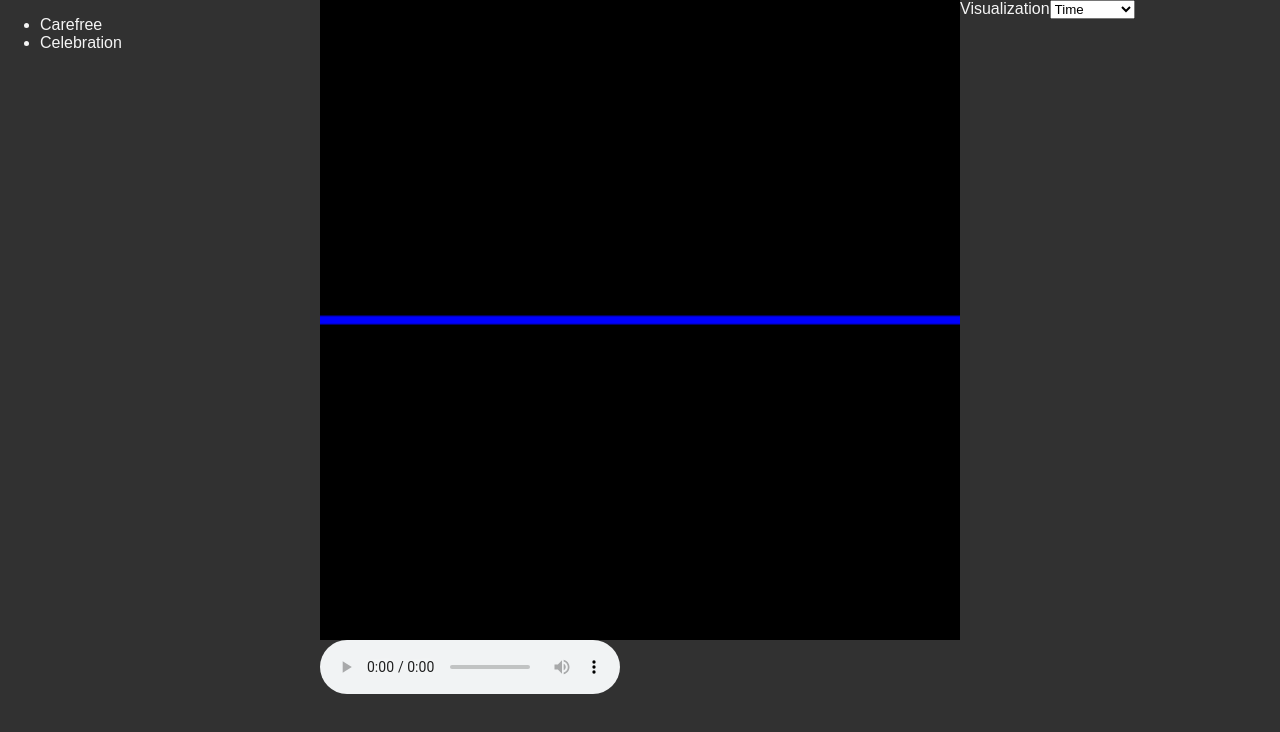
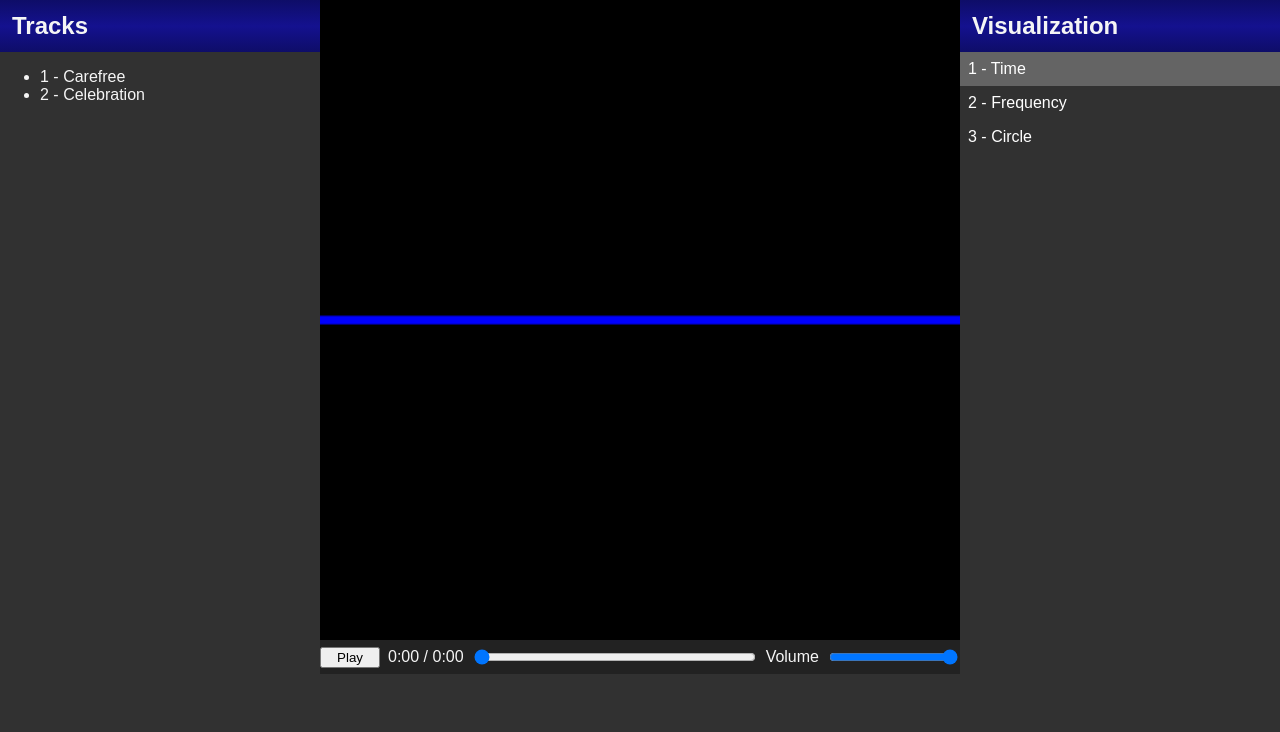
Before and after one commit to mattwamboldt/bop-o-vision, a React app: page / in a window 1280 px wide. Shown: the top 732 px of the page. Built offline with nearby package versions, Linux system fonts and the light colour scheme; the HTML template or start-up script is replaced by a standard one.

Commit message:
Several style changes to basic layout
- Made Visualizer list similar to track list
- Added headings to the lists
- Replaced default audio controls (needs styling but good for now)

```diff
--- a/src/components/app.tsx
+++ b/src/components/app.tsx
@@ -6,6 +6,7 @@ import VisionList from './visionList';
 
 interface IProps {
     onTrackChange: (path: string) => void;
+    onVisualizationChange: (id: string) => void;
 }
 
 const App = (props: IProps) => {
@@ -13,7 +14,7 @@ const App = (props: IProps) => {
         <React.Fragment>
             <TrackList onTrackChange={props.onTrackChange} />
             <Player />
-            <VisionList />
+            <VisionList onVisualizationChange={props.onVisualizationChange}/>
         </React.Fragment>
     );
 };
--- a/src/components/player.tsx
+++ b/src/components/player.tsx
@@ -1,15 +1,82 @@
 import * as React from 'react';
 
-const Player = () => {
+interface IState {
+    currentSeconds: number;
+    totalSeconds: number;
+    isPlaying: boolean;
+    volume: number;
+};
+
+class Player extends React.Component<{}, IState> {
+    private audioPlayerRef: HTMLAudioElement;
+
+    constructor (props: {}) {
+        super(props);
+        this.audioPlayerRef = null;
+        this.state = {
+            currentSeconds: 0,
+            totalSeconds: 0,
+            isPlaying: false,
+            volume: 100
+        };
+    }
+
+    public render() {
         return (
             <div id="player">
                 <canvas id="visualizer" width="300px" height="300px"></canvas>
-            <audio id="audio" controls>
+                <div id="controls">
+                    <button id="playButton" onClick={() => {
+                        if (this.state.isPlaying) {
+                            this.audioPlayerRef.pause();
+                        } else {
+                            this.audioPlayerRef.play();
+                        }
+                    }}>
+                        {this.state.isPlaying ? 'Pause' : 'Play'}
+                    </button>
+                    <div id="timecode">
+                        {this.formatTimecode(this.state.currentSeconds)} / {this.formatTimecode(this.state.totalSeconds)}
+                    </div>
+                    <input id="scrubber" type='range'
+                        min="0" max={this.state.totalSeconds}
+                        value={this.state.currentSeconds}
+                        onChange={(e) => {
+                            this.audioPlayerRef.currentTime = Number(e.target.value);
+                        }}/>
+                    <label>Volume</label>
+                    <input id="volume" type='range' min="0" max="100" value={this.state.volume * 100} onChange={(e) => {
+                        this.audioPlayerRef.volume = Number(e.target.value) / 100;
+                    }}/>
+                </div>
+                <audio id="audio" ref={(r) => { this.audioPlayerRef = r; }}
+                    onTimeUpdate={(e) => {
+                        this.setState({currentSeconds: e.currentTarget.currentTime});
+                    }}
+                    onDurationChange={(e) => {
+                        this.setState({totalSeconds: e.currentTarget.duration});
+                    }}
+                    onPlay={() => {
+                        this.setState({isPlaying: true});
+                    }}
+                    onPause={() => {
+                        this.setState({isPlaying: false});
+                    }}
+                    onVolumeChange={(e) => {
+                        this.setState({volume: e.currentTarget.volume});
+                    }}>
                     <source id="audioSource" src="audio/celebration.mp3" type="audio/mp3" />
                     Your browser does not support the audio tag.
                 </audio>
             </div>
         );
+    }
+
+    private formatTimecode (seconds: number) {
+        const minutes = Math.floor(seconds / 60);
+        const secondsRemainder = Math.floor(seconds % 60);
+        return minutes + ':' + String(secondsRemainder).padStart(2, '0');
+    }
 };
 
 export default Player;
--- a/src/components/trackList.tsx
+++ b/src/components/trackList.tsx
@@ -19,7 +19,9 @@ const TrackList = (props: IProps) => {
     const [currentTrack, setCurrentTrack] = React.useState(1);
 
     return (
-        <ul id="tracklist">
+        <div id="tracklist">
+            <h2>Tracks</h2>
+            <ul>
                 {tracks.map((v, index) => {
                     const className = index === currentTrack ? 'active' : '';
 
@@ -30,11 +32,12 @@ const TrackList = (props: IProps) => {
                                     e.preventDefault();
                                     setCurrentTrack(index);
                                     props.onTrackChange(v.path);
-                            }}>{v.name}</a>
+                                }}>{index + 1} - {v.name}</a>
                         </li>
                     );
                 })}
             </ul>
+        </div>
     );
 };
 
--- a/src/components/visionList.tsx
+++ b/src/components/visionList.tsx
@@ -1,14 +1,49 @@
 import * as React from 'react';
 
-const VisionList = () => {
+interface IProps {
+    onVisualizationChange: (id: string) => void;
+}
+
+const VisionList = (props: IProps) => {
+    const visualizations = [
+        {
+            id: 'time',
+            name: 'Time'
+        },
+        {
+            id: 'frequency',
+            name: 'Frequency'
+        },
+        {
+            id: 'circle',
+            name: 'Circle'
+        }
+    ];
+
+    const [currentVisualization, setCurrentVisualization] = React.useState('time');
+
     return (
         <div id="visSelector">
-            <label htmlFor="visualization">Visualization</label>
-            <select id="visualization">
-                <option value="time">Time</option>
-                <option value="frequency">Frequency</option>
-                <option value="circle">Circle</option>
-            </select>
+            <h2>Visualization</h2>
+            <ul>
+                {visualizations.map((v, index) => {
+                    let className = '';
+                    if (v.id === currentVisualization) {
+                        className = 'active';
+                    }
+
+                    return (
+                        <li key={index}>
+                            <a className={className}
+                                onClick={(e) => {
+                                    e.preventDefault();
+                                    setCurrentVisualization(v.id);
+                                    props.onVisualizationChange(v.id);
+                                }}>{index + 1} - {v.name}</a>
+                        </li>
+                    );
+                })}
+            </ul>
         </div>
     );
 };
--- a/src/index.tsx
+++ b/src/index.tsx
@@ -11,17 +11,18 @@ const playTrack = (path: string) => {
     audioElement.play();
 }
 
-ReactDOM.render(<App onTrackChange={playTrack} />, document.getElementById("app"));
+var visualization = 'time';
+const setVisualization = (id: string) => {
+    visualization = id;
+}
 
-var visualizationSelector = (document.getElementById('visualization')) as HTMLSelectElement;
-var visualization = visualizationSelector.value;
-visualizationSelector.addEventListener('change', function() {
-    visualization = visualizationSelector.value;
-});
+ReactDOM.render(
+    <App onTrackChange={playTrack} onVisualizationChange={setVisualization} />,
+    document.getElementById("app")
+);
 
 var context = new window.AudioContext();
 var analyser = context.createAnalyser();
-analyser.smoothingTimeConstant = 0;
 var bufferLength = analyser.frequencyBinCount;
 var dataArray = new Uint8Array(bufferLength);
 analyser.getByteTimeDomainData(dataArray);
@@ -70,17 +71,25 @@ function drawTime() {
 function drawFrequency() {
     analyser.getByteFrequencyData(dataArray);
 
-    var barWidth = (500 / bufferLength) * 2.5;
-    var barHeight;
+    var barWidth = 1;
+    var numBars = visualizer.width / barWidth;
+
+    var binsPerBar = Math.floor(bufferLength / numBars);
+    var barHeight = 0;
     var x = 0;
+    var numBins = 0;
 
     for (var i = 0; i < bufferLength; i++) {
-        barHeight = dataArray[i];
-
-        visualizerCtx.fillStyle = 'rgb(' + (barHeight + 100) + ',50,50)';
-        visualizerCtx.fillRect(x, 500 - barHeight, barWidth, barHeight);
-
-        x += barWidth + 1;
+        barHeight += dataArray[i];
+        numBins += 1;
+        if (numBins >= binsPerBar) {
+            barHeight /= numBins;
+            visualizerCtx.fillStyle = 'rgb(' + (barHeight + 100) + ',50,50)';
+            visualizerCtx.fillRect(x, visualizer.height - barHeight, barWidth, visualizer.height);
+            x += barWidth + 1;
+            numBins = 0;
+            barHeight = 0;
+        }
     }
 }
 
--- a/src/style.scss
+++ b/src/style.scss
@@ -31,7 +31,14 @@ body {
     flex: 0 0 25%;
 }
 
-#trackList {
+h2 {
+    margin: 0;
+    padding: 0.5em;
+    background: linear-gradient(#0e0d68, #14118f, #0e0d68);
+}
+
+#trackList, #visSelector {
+    ul {
         list-style: none;
         margin: 0;
         padding: 0;
@@ -41,8 +48,10 @@ body {
             text-decoration: none;
             display: block;
             padding: 0.5em;
+            user-select: none;
 
             &:hover {
+                cursor: pointer;
                 background-color: lighten($backgroundColor, 10%);
             }
 
@@ -51,3 +60,22 @@ body {
             }
         }
     }
+}
+
+#controls {
+    display: flex;
+    align-items: center;
+    background: rgb(34, 34, 34);
+
+    #scrubber {
+        flex-grow: 1;
+    }
+
+    #timecode, label {
+        margin: 0.5em 0.5em;
+    }
+
+    #playButton {
+        width: 60px;
+    }
+}
```
Lines whose indentation alone changed are shown as unchanged.
